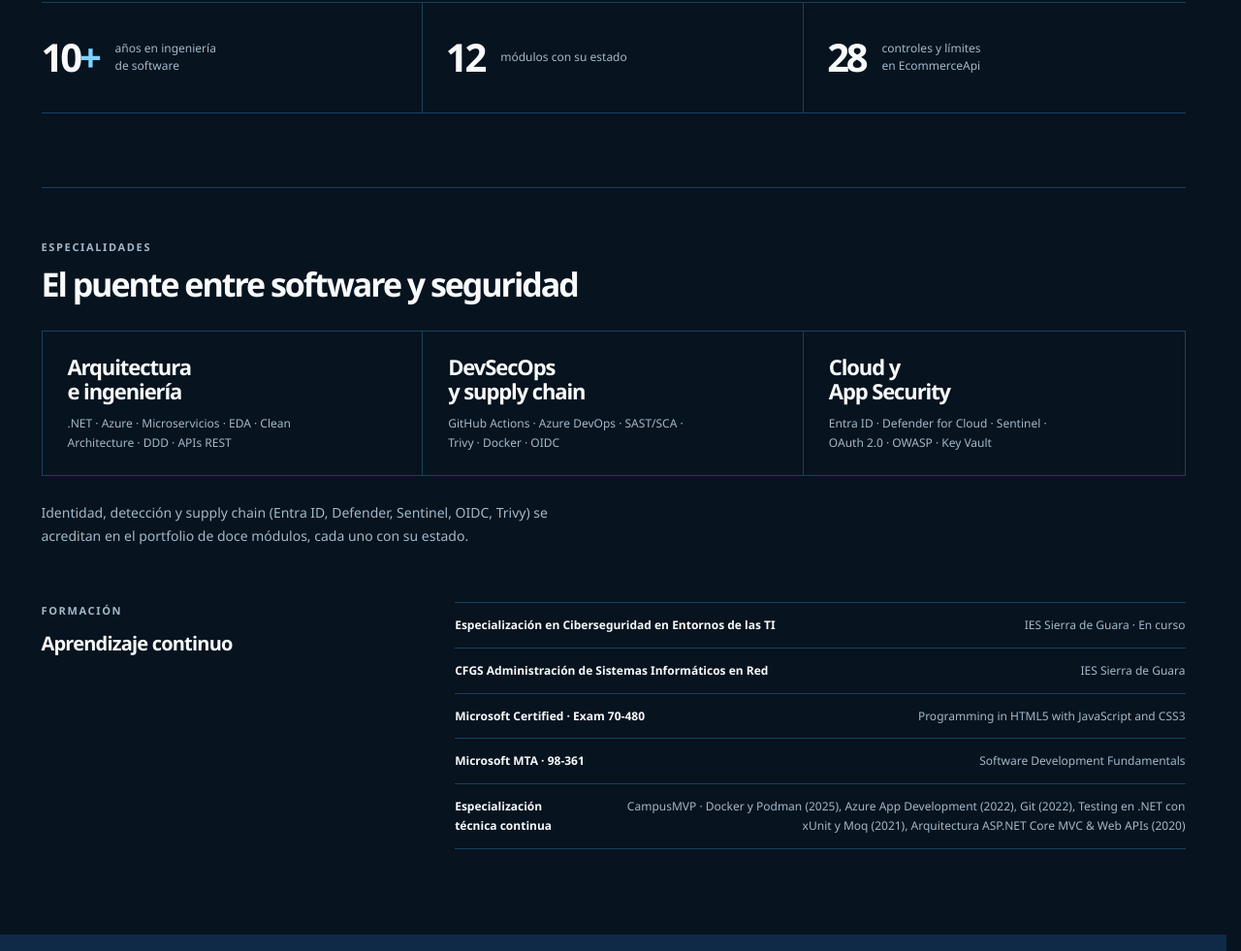
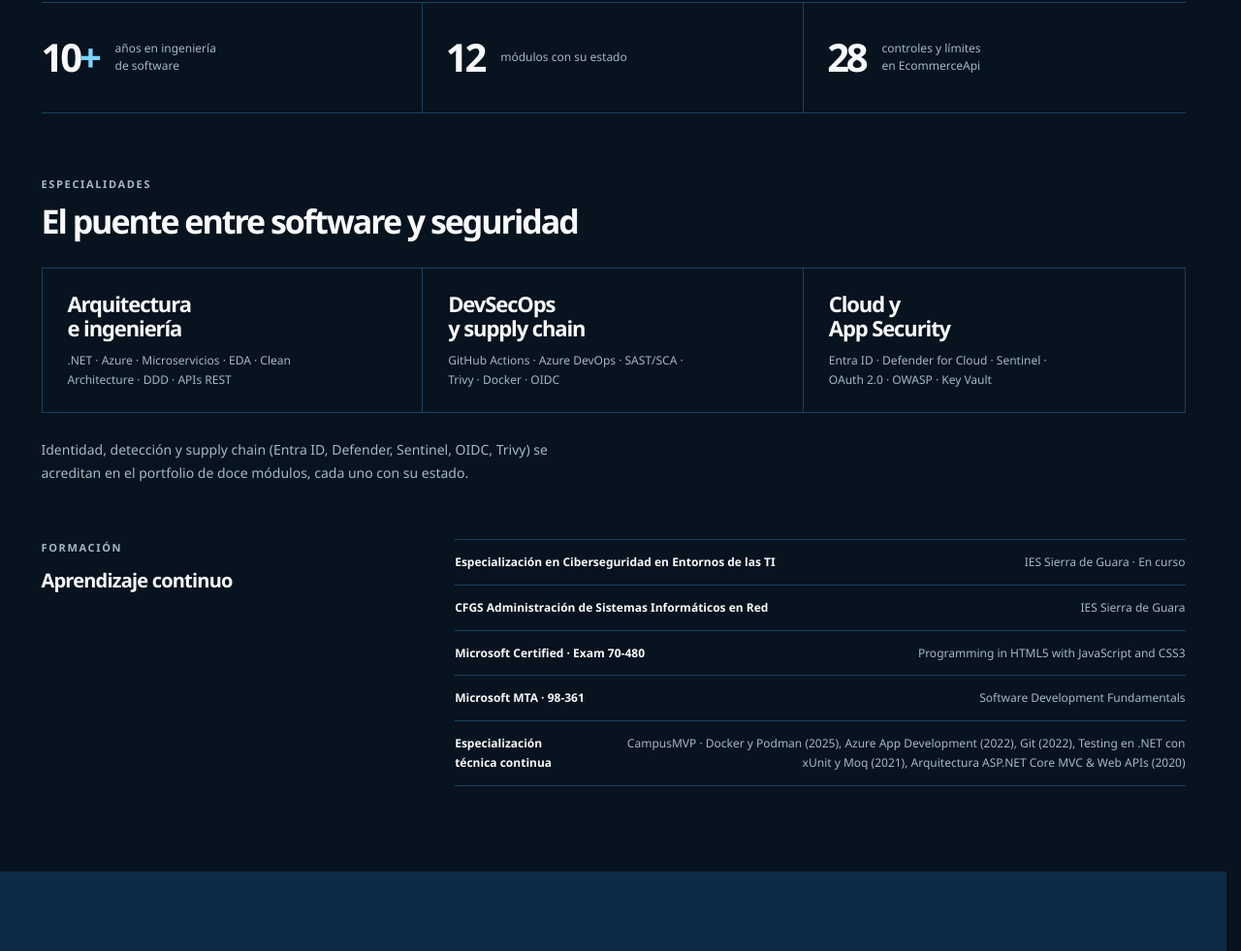
Before and after one commit to lanuzalorenzo/lanuzalorenzo.github.io, a plain HTML site: page index.html in a window 1280 px wide. Shown: the part 1281-2262 px from the top of the page at 97% size. Drawn offline with Linux system fonts and the light colour scheme.

Commit message:
fix(site): remove the stray rule before the skills block (#49)

```diff
--- a/styles.css
+++ b/styles.css
@@ -146,7 +146,7 @@ button { color: inherit; }
 .impact-list li { position: relative; max-width: 340px; padding-left: 12px; color: var(--muted); font-size: 12px; }
 .impact-list li::before { position: absolute; left: 0; color: var(--accent-hover); content: "↗"; }
 
-.skills-block { margin-top: 76px; padding-top: 52px; border-top: 1px solid var(--line); }
+.skills-block { margin-top: 64px; }
 .block-head { margin-bottom: 30px; }
 .block-head .eyebrow { margin-bottom: 12px; }
 .block-head h3 { margin: 0; font-size: clamp(24px, 2.8vw, 34px); font-weight: 660; letter-spacing: -.06em; line-height: 1.05; }
```
